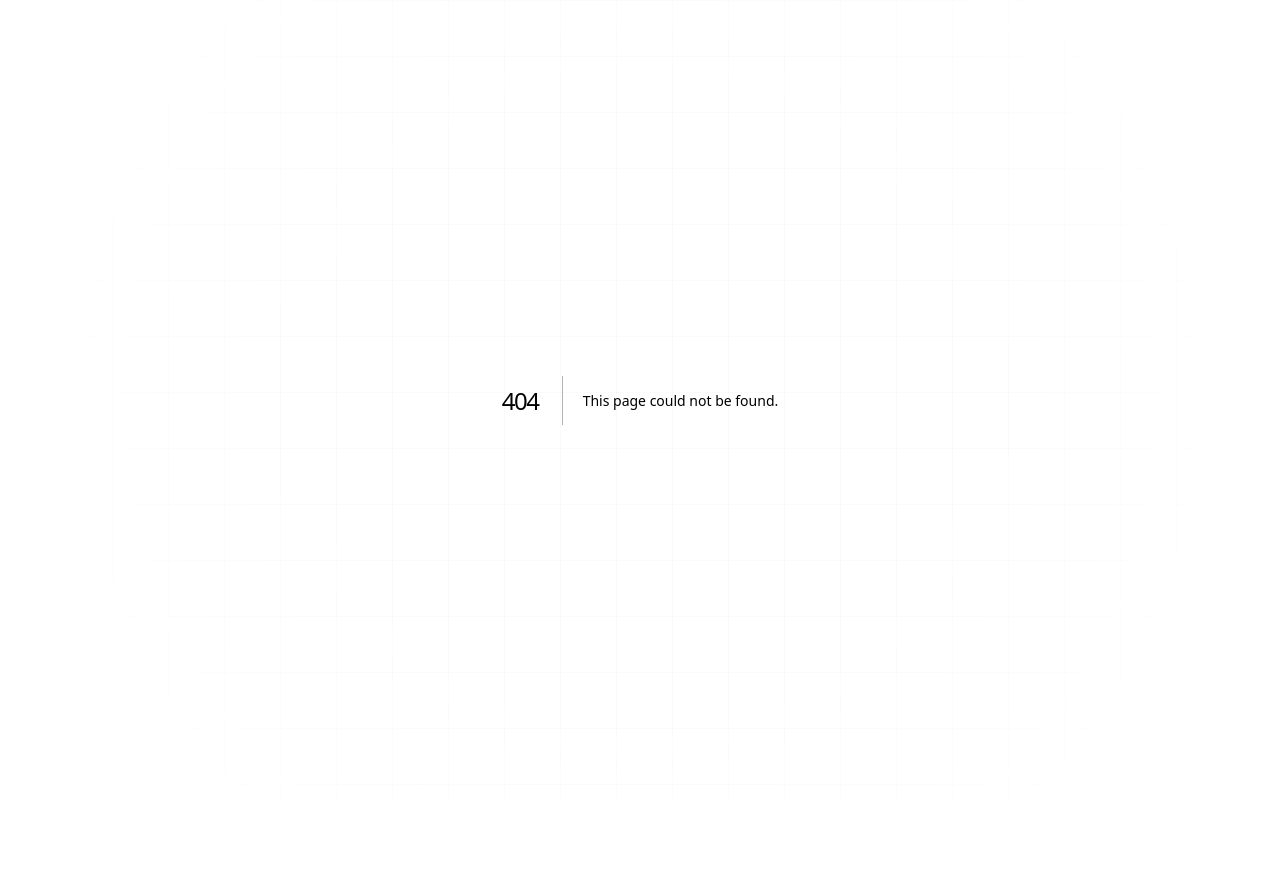
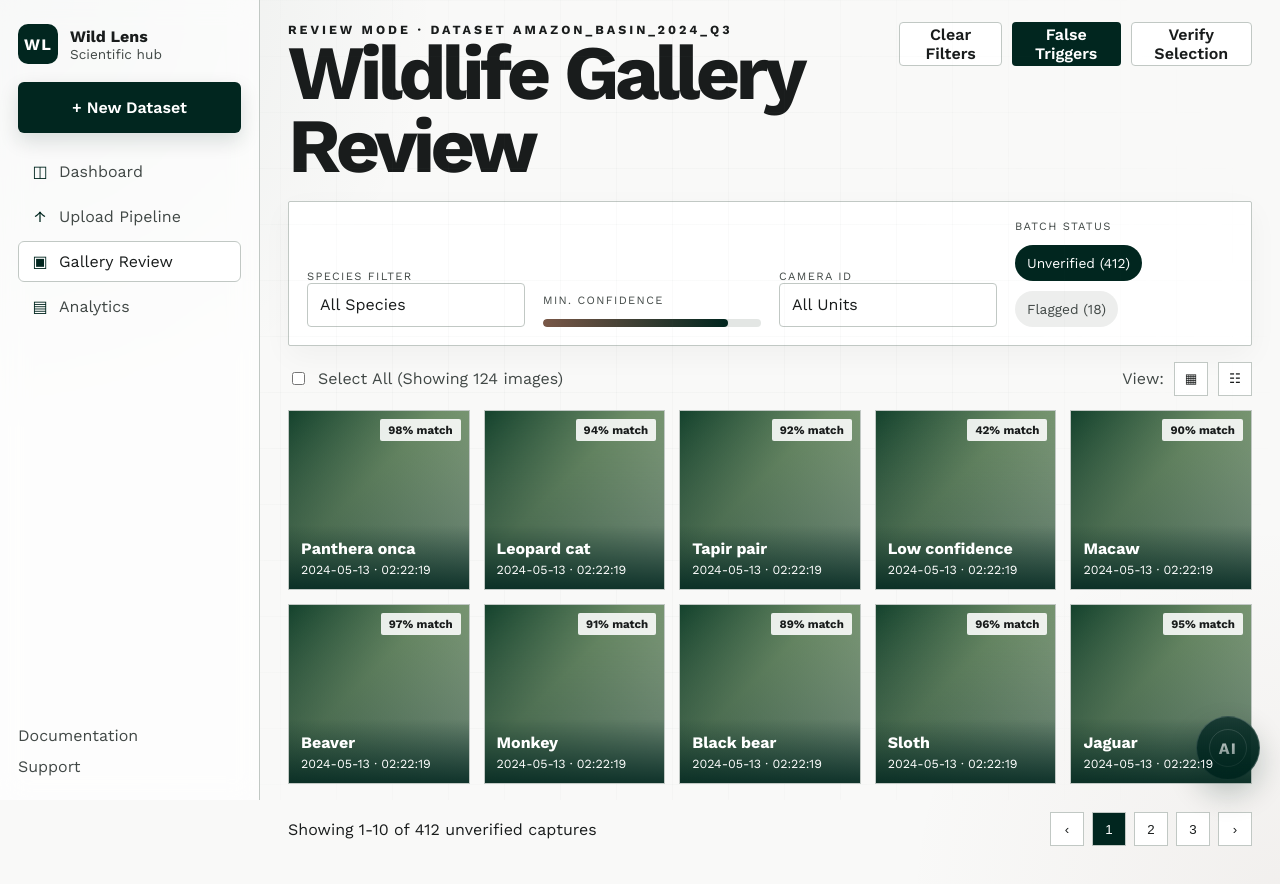
Before and after one commit to suhanstha09/wildlens, a Next.js app in the folder frontend/: page /gallery-review in a window 1280 px wide. Before the commit this address had no page. Shown: the top 884 px of the page. Before the commit the page ends 800 px from the top, so only its background shows below. Built offline with nearby package versions, Linux system fonts and the light colour scheme.

Commit message:
feat: add GalleryReviewPage component with captures, filters, and navigation

```diff
--- /dev/null
+++ b/frontend/app/gallery-review/page.tsx
@@ -0,0 +1,123 @@
+const captures = [
+  { title: 'Panthera onca', score: '98% match', selected: true },
+  { title: 'Leopard cat', score: '94% match' },
+  { title: 'Tapir pair', score: '92% match' },
+  { title: 'Low confidence', score: '42% match', flagged: true },
+  { title: 'Macaw', score: '90% match' },
+  { title: 'Beaver', score: '97% match' },
+  { title: 'Monkey', score: '91% match' },
+  { title: 'Black bear', score: '89% match' },
+  { title: 'Sloth', score: '96% match' },
+  { title: 'Jaguar', score: '95% match' },
+];
+
+import Link from 'next/link';
+
+export default function GalleryReviewPage() {
+  return (
+    <main className="dashboard-shell">
+      <aside className="sidebar">
+        <div className="brand-lockup">
+          <div className="brand-mark">WL</div>
+          <div>
+            <p className="brand-title">Wild Lens</p>
+            <p className="brand-subtitle">Scientific hub</p>
+          </div>
+        </div>
+
+        <button className="new-dataset-button" type="button">+ New Dataset</button>
+
+        <nav className="nav-stack" aria-label="Primary navigation">
+          {[
+            ['Dashboard', '/'],
+            ['Upload Pipeline', '/upload-pipeline'],
+            ['Gallery Review', '/gallery-review'],
+            ['Analytics', '/analytics'],
+          ].map(([item, href], index) => (
+            <a key={item} className={`nav-item ${index === 2 ? 'active' : ''}`} href={href}>
+              <span className="nav-icon" aria-hidden="true">
+                {index === 0 ? '◫' : index === 1 ? '↑' : index === 2 ? '▣' : '▤'}
+              </span>
+              {item}
+            </a>
+          ))}
+        </nav>
+
+        <div className="sidebar-footer">
+          <a href="#">Documentation</a>
+          <a href="#">Support</a>
+        </div>
+      </aside>
+
+      <div className="dashboard-main">
+        <header className="topbar">
+          <div>
+            <p className="eyebrow">Review mode · Dataset Amazon_Basin_2024_Q3</p>
+            <h1>Wildlife Gallery Review</h1>
+          </div>
+
+          <div className="topbar-actions">
+            <button className="secondary-button" type="button">Clear Filters</button>
+            <button className="primary-button" type="button">False Triggers</button>
+            <button className="secondary-button" type="button">Verify Selection</button>
+          </div>
+        </header>
+
+        <section className="review-filters panel">
+          <div>
+            <p className="card-label">Species Filter</p>
+            <button className="filter-input" type="button">All Species</button>
+          </div>
+          <div>
+            <p className="card-label">Min. Confidence</p>
+            <div className="filter-slider"><span style={{ width: '85%' }} /></div>
+          </div>
+          <div>
+            <p className="card-label">Camera ID</p>
+            <button className="filter-input" type="button">All Units</button>
+          </div>
+          <div>
+            <p className="card-label">Batch Status</p>
+            <div className="batch-chips">
+              <span className="batch-chip active">Unverified (412)</span>
+              <span className="batch-chip">Flagged (18)</span>
+            </div>
+          </div>
+        </section>
+
+        <section className="gallery-toolbar">
+          <label className="checkline">
+            <input type="checkbox" /> Select All (Showing 124 images)
+          </label>
+          <div className="view-toggle"><span>View:</span><button type="button">▦</button><button type="button">☷</button></div>
+        </section>
+
+        <section className="gallery-grid">
+          {captures.map((capture) => (
+            <article className={`capture-card ${capture.selected ? 'selected' : ''} ${capture.flagged ? 'flagged' : ''}`} key={capture.title}>
+              <span className="match-badge">{capture.score}</span>
+              <div className="capture-image" aria-hidden="true" />
+              <div className="capture-overlay">
+                <strong>{capture.title}</strong>
+                <p>2024-05-13 · 02:22:19</p>
+              </div>
+            </article>
+          ))}
+        </section>
+
+        <div className="review-footer">
+          <p>Showing 1-10 of 412 unverified captures</p>
+          <div className="pagination">
+            <button type="button">‹</button>
+            <button className="active" type="button">1</button>
+            <button type="button">2</button>
+            <button type="button">3</button>
+            <button type="button">›</button>
+          </div>
+        </div>
+      </div>
+
+      <Link className="assistant-fab" href="/assistant" aria-label="Open Scuba assistant">AI</Link>
+    </main>
+  );
+}
```
